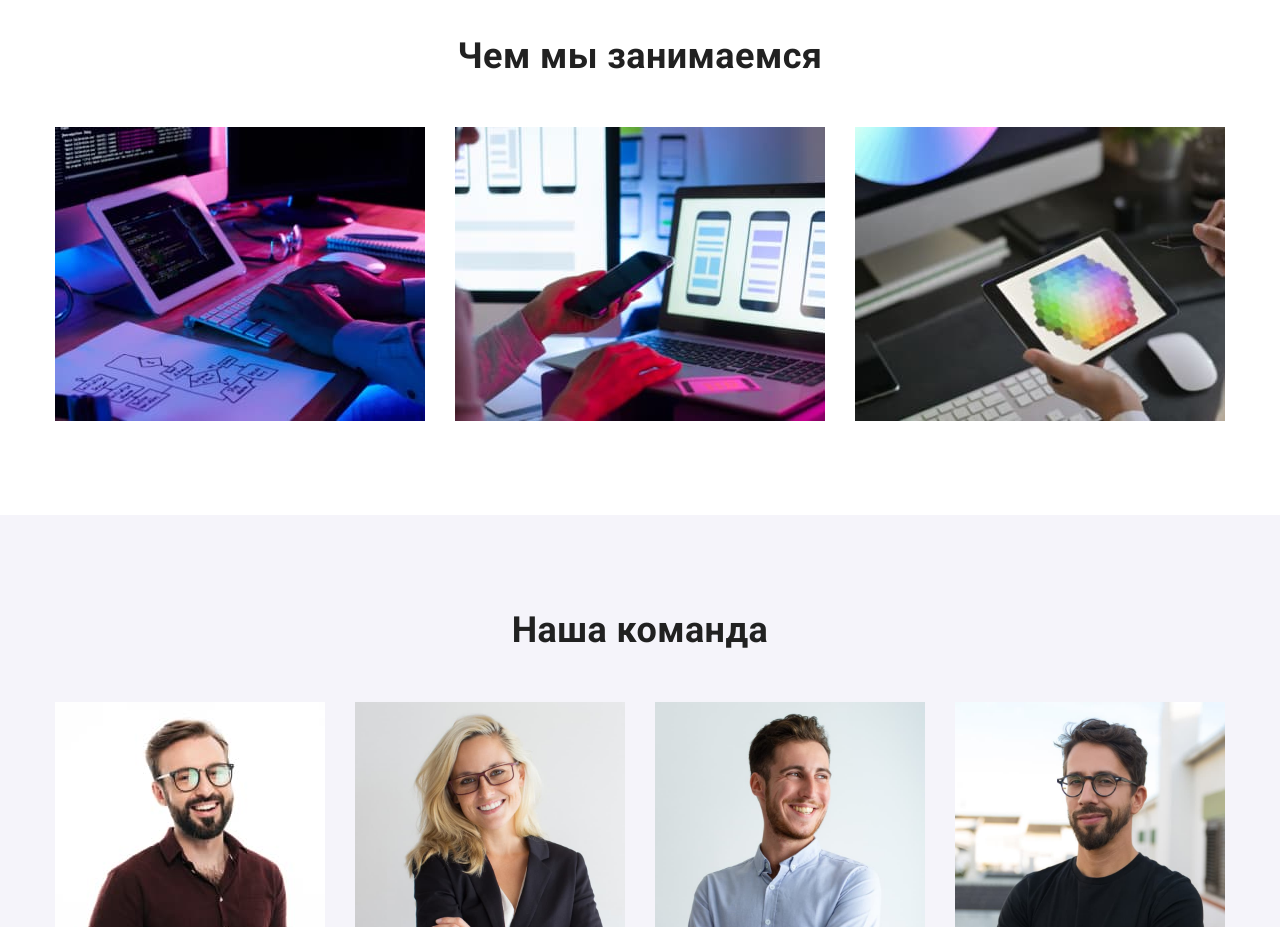
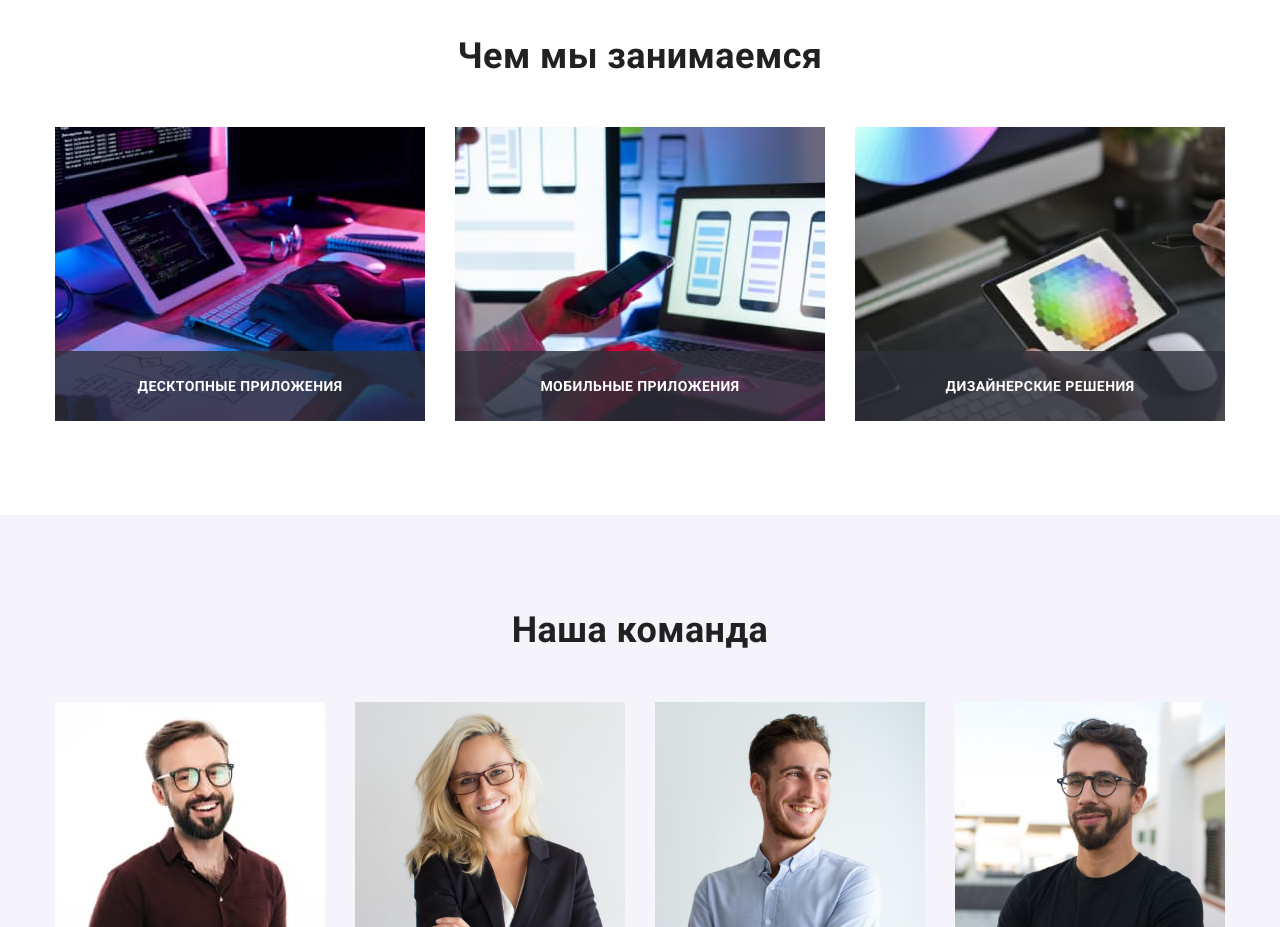
Before and after one commit to korzhenkovitalii/goit-markup-hw-05, a plain HTML site: page index.html in a window 1280 px wide. Shown: the part 1080-2007 px from the top of the page. Drawn offline with nearby package versions, Linux system fonts and the light colour scheme.

Commit message:
add work-label

```diff
--- a/css/styles.css
+++ b/css/styles.css
@@ -275,7 +275,24 @@ h4 {
   align-items: center;
 }
 .work-item {
+    position: relative;
   margin-right: 30px;
+}
+.work-label{
+    display: flex;
+    align-items: center;
+    justify-content: center;
+    position: absolute;
+    bottom: 0;
+    height: 70px;
+    width: 100%;
+
+    font-weight: 700;
+    line-height: 1.28;
+    text-transform: uppercase;
+    color: var(--hero-color);
+
+    background-color: rgba(47, 48, 58, 0.8);;
 }
 .work-item:last-child {
   margin-right: 0;
--- a/index.html
+++ b/index.html
@@ -116,12 +116,15 @@
           <ul class="work-list">
             <li class="work-item">
               <img src="./images/work1.jpg" alt="Работа за компьтером" width="370" />
+              <div class="work-label"><p>Десктопные приложения</p></div>
             </li>
             <li class="work-item">
               <img src="./images/work2.jpg" alt="Мобильный телефон в руке" width="370" />
+               <div class="work-label"><p>Мобильные приложения</p></div>
             </li>
             <li class="work-item">
               <img src="./images/work3.jpg" alt="Планшет в руке" width="370" />
+              <div class="work-label"><p>Дизайнерские решения</p></div>
             </li>
           </ul>
         </div>
```
